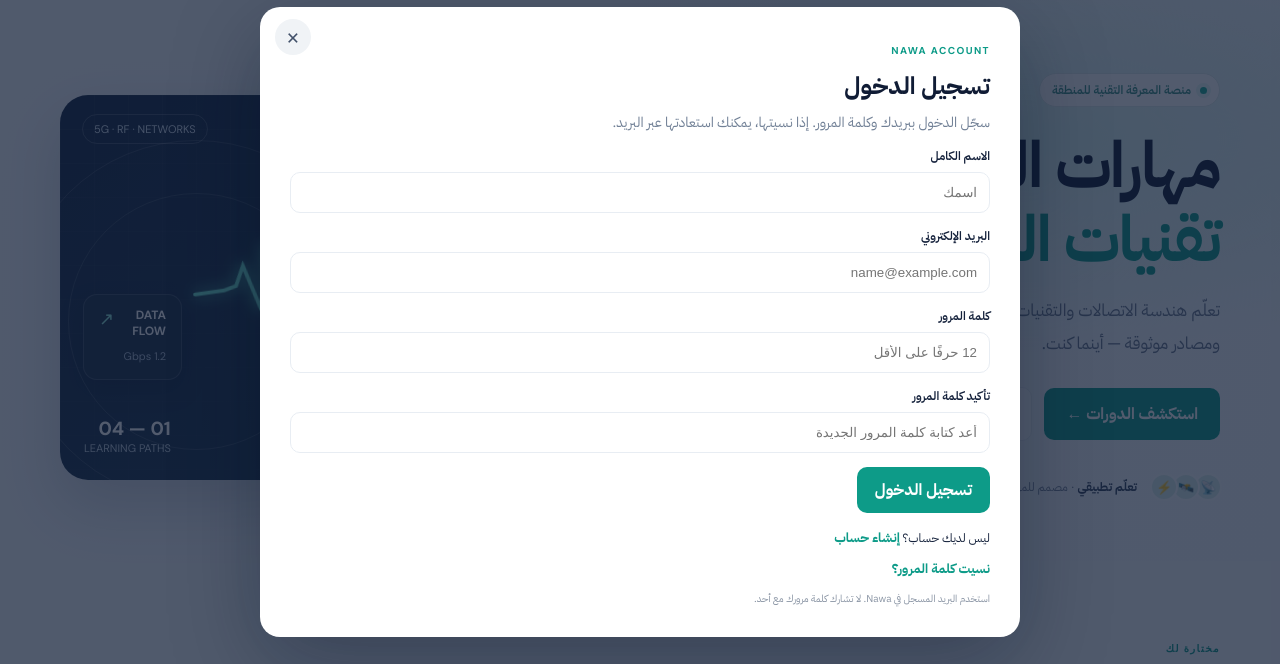
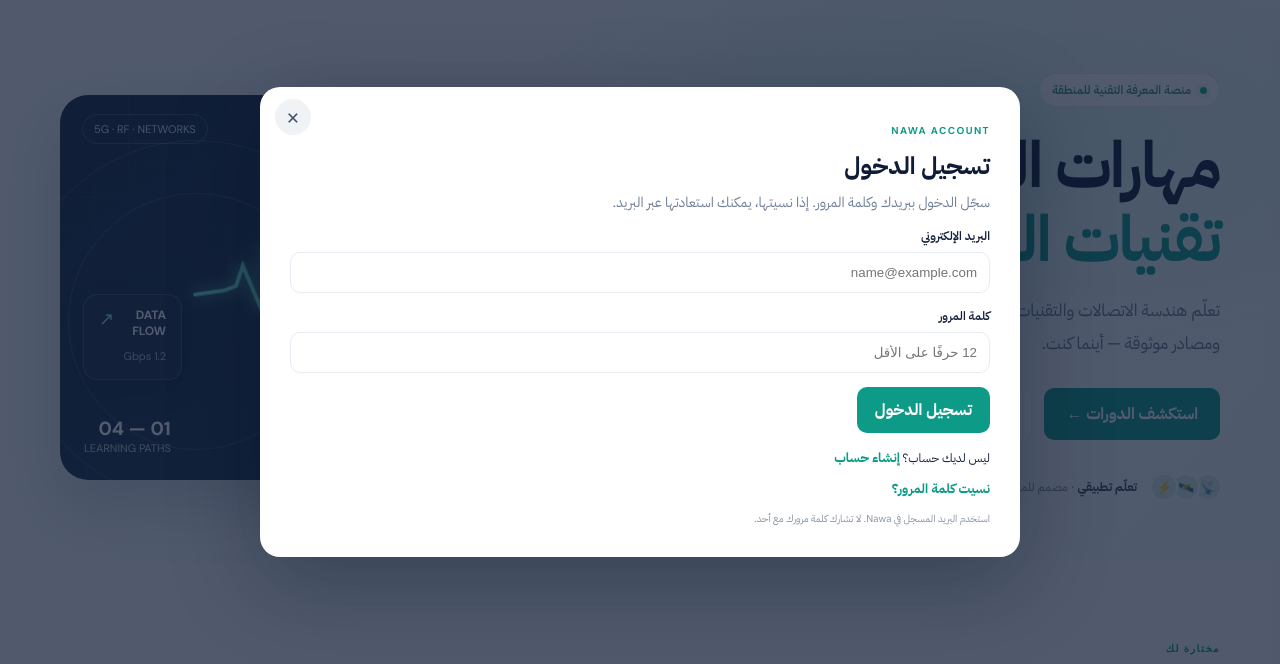
Before and after one commit to ALISADOONASKAR/nawa-academy, a plain HTML site: page index.html in a window 1280 px wide. Both pictures are taken after a click on the button "دخول المسؤول". Shown: the part 78-742 px from the top of the page. Drawn offline with Linux system fonts and the light colour scheme.

Commit message:
Polish auth form state visibility

```diff
--- a/index.html
+++ b/index.html
@@ -136,9 +136,9 @@
   accessMode=mode;
   const recovery=mode==='recovery',forgot=mode==='forgot',login=mode==='login';
   document.getElementById('accessTitle').textContent=recovery?'تغيير كلمة المرور':forgot?'استعادة كلمة المرور':login?'تسجيل الدخول':'أنشئ حسابك';
-  document.getElementById('regNameLabel').hidden=mode!=='register';
-  document.getElementById('regPassLabel').hidden=forgot;
-  document.getElementById('regPassConfirmLabel').hidden=!recovery;
+  document.getElementById('regNameLabel').style.display=mode==='register'?'block':'none';
+  document.getElementById('regPassLabel').style.display=forgot?'none':'block';
+  document.getElementById('regPassConfirmLabel').style.display=recovery?'block':'none';
   document.getElementById('regPass').autocomplete=recovery?'new-password':login?'current-password':'new-password';
   document.getElementById('regEmail').readOnly=recovery;
   document.getElementById('forgotRow').hidden=!login;
```
